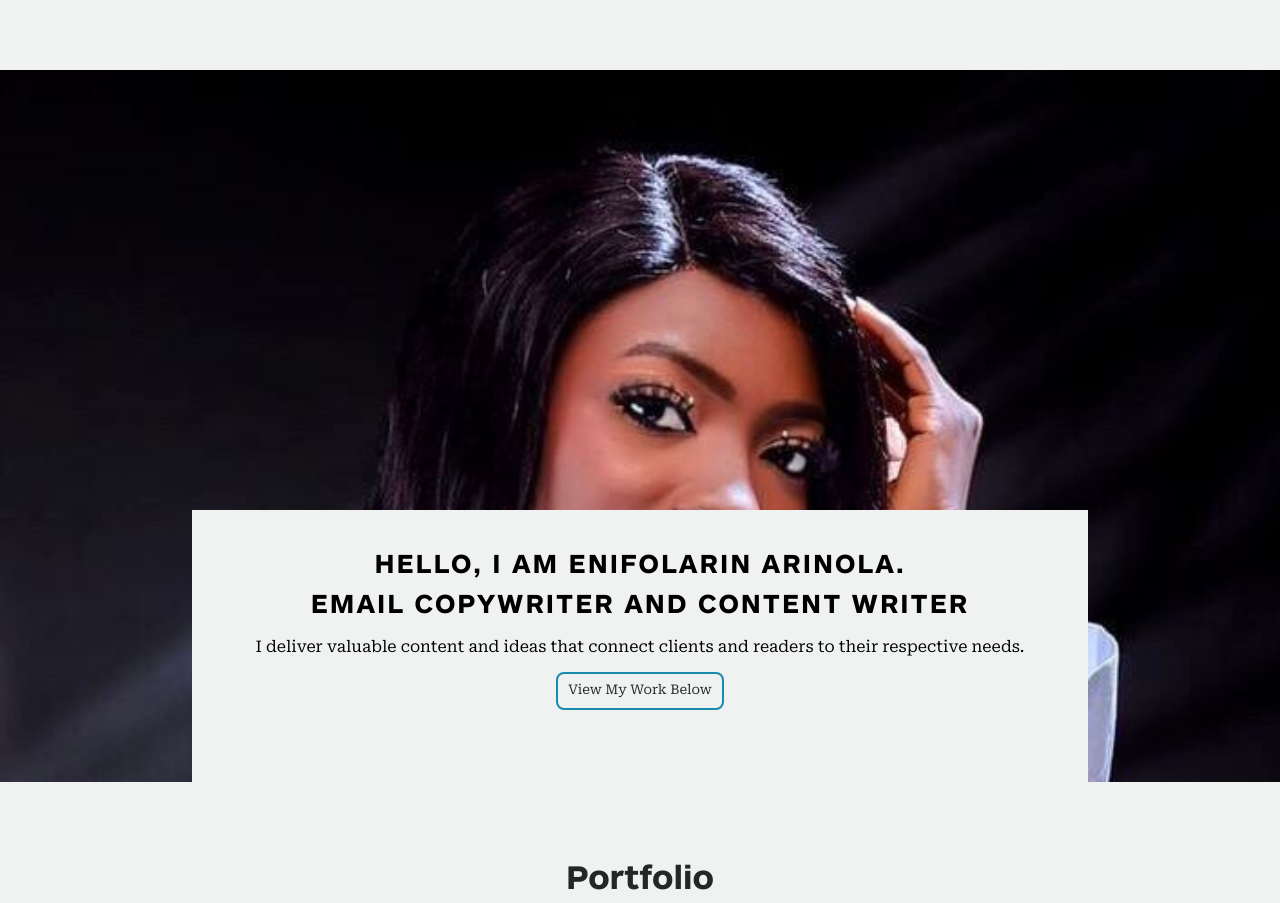
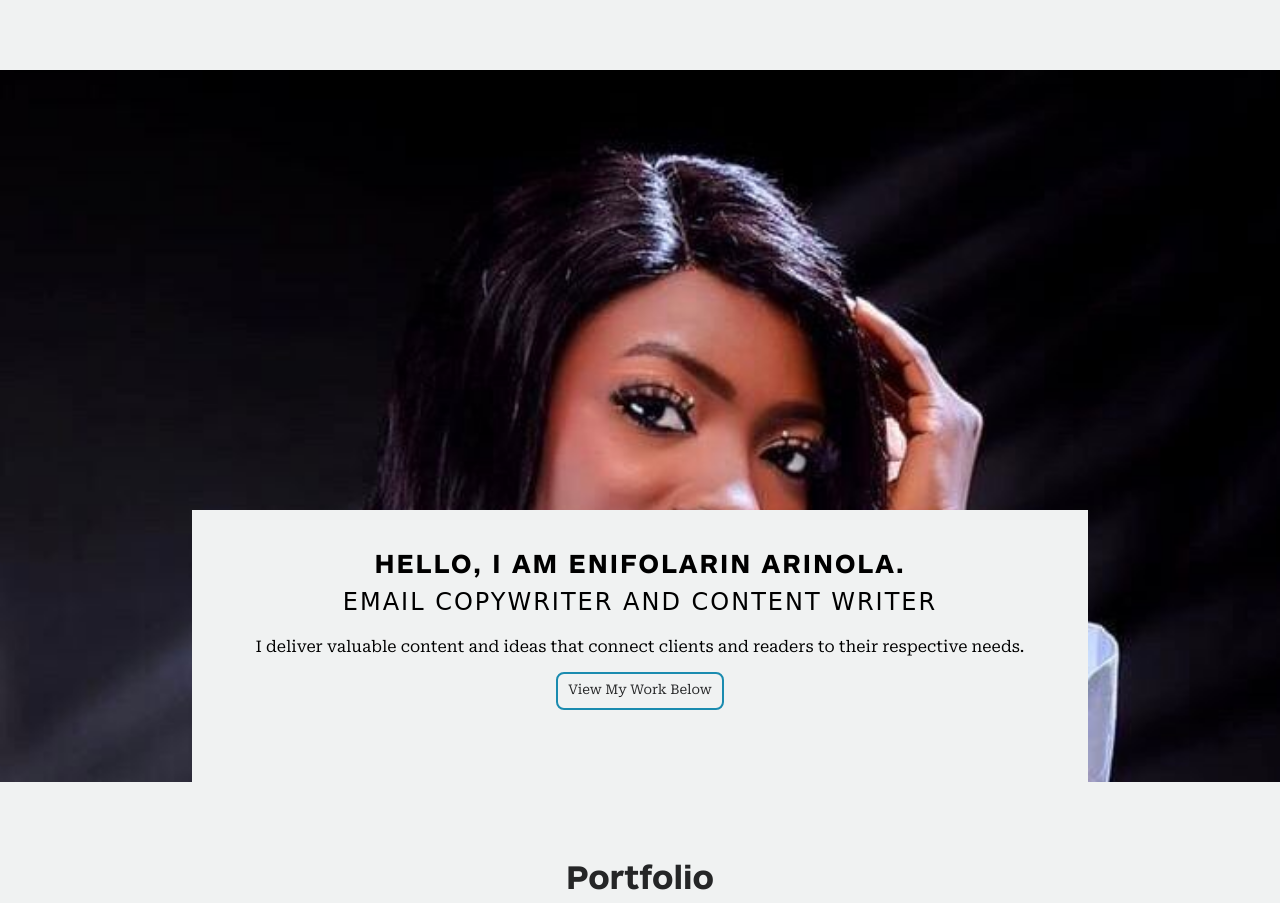
Before and after one commit to enifolarin/enifolarin.github.io, a plain HTML site: page index.html in a window 1280 px wide. Shown: the top 903 px of the page. Drawn offline with nearby package versions, Linux system fonts and the light colour scheme.

Commit message:
Add files via upload

```diff
--- a/assets/css/home-section.css
+++ b/assets/css/home-section.css
@@ -54,6 +54,9 @@
     text-align: center;
     margin-bottom: 15px;
 }
+.the-intro-content h2 {
+    font-family: cursive;
+}
 
 .the-intro-content p {
     margin-top: 10px;
@@ -97,6 +100,9 @@
         font-size: 1.4em;
         letter-spacing: 2px;
     }
+    .the-intro-content h2 {
+        font-size: 1.07em;
+    }
     .the-intro-content p {
         font-size: 1em;
     }
@@ -118,6 +124,9 @@
         letter-spacing: 2px;
         line-height: 25px;
     }
+    .the-intro-content h2 {
+        font-size: 1.3em;
+    }
     .the-intro-content p {
         font-size: 1em;
     }
@@ -137,6 +146,9 @@
     .the-intro-content h2 {
         font-size: 1.7em;
     }
+    .the-intro-content h2 {
+        font-size: 1.5em;
+    }
     .the-intro-content p {
         font-size: 1em;
     }
```
